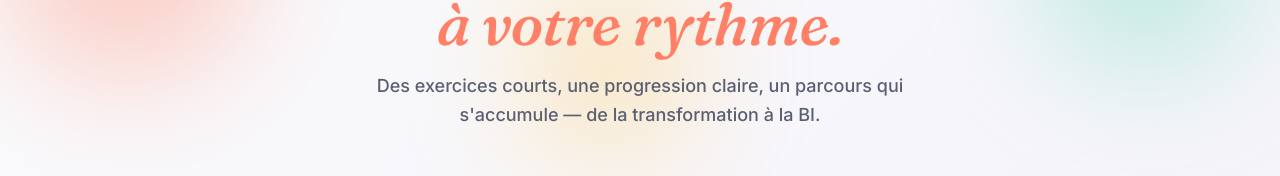
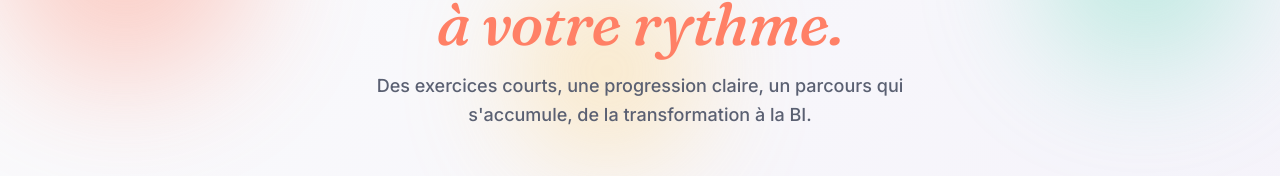
Before and after one commit to Myst4ke/data-engineering-academy, a React (Vite) app: page / in a window 1280 px wide. Shown: the part 159-335 px from the top of the page. Built offline with nearby package versions, Linux system fonts and the light colour scheme.

Commit message:
fix(hub): replace em dash with comma in homepage subtitle
Co-Authored-By: Claude <noreply@anthropic.com>

```diff
--- a/src/Hub.jsx
+++ b/src/Hub.jsx
@@ -154,7 +154,7 @@ export default function Hub() {
             <span className="font-display-italic text-[#FF8066]">à votre rythme.</span>
           </h1>
           <p className="text-base sm:text-lg text-[#5A6072] font-medium max-w-xl mx-auto leading-relaxed">
-            Des exercices courts, une progression claire, un parcours qui s'accumule — de la transformation à la BI.
+            Des exercices courts, une progression claire, un parcours qui s'accumule, de la transformation à la BI.
           </p>
 
           {totalCompleted > 0 && (
```
